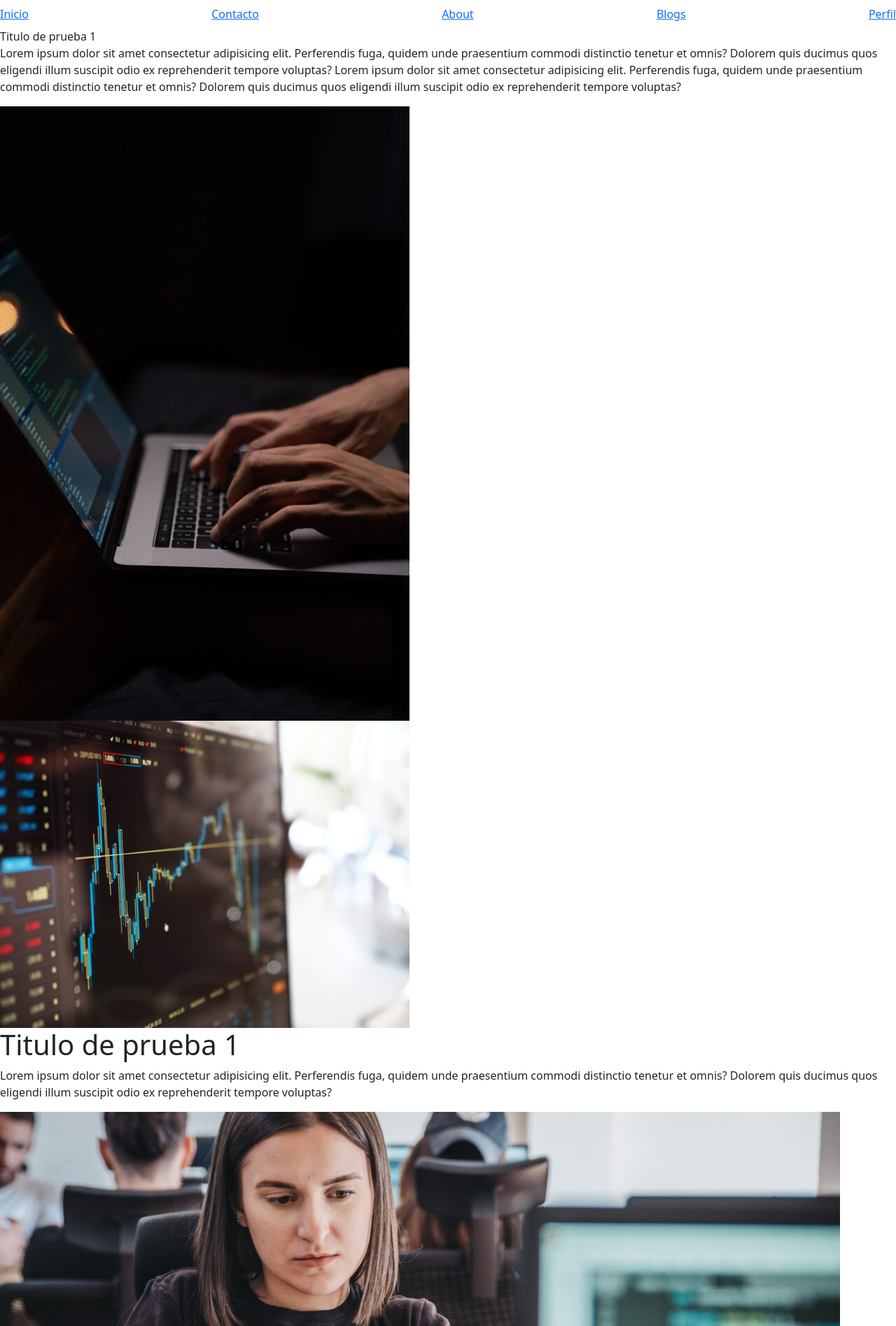
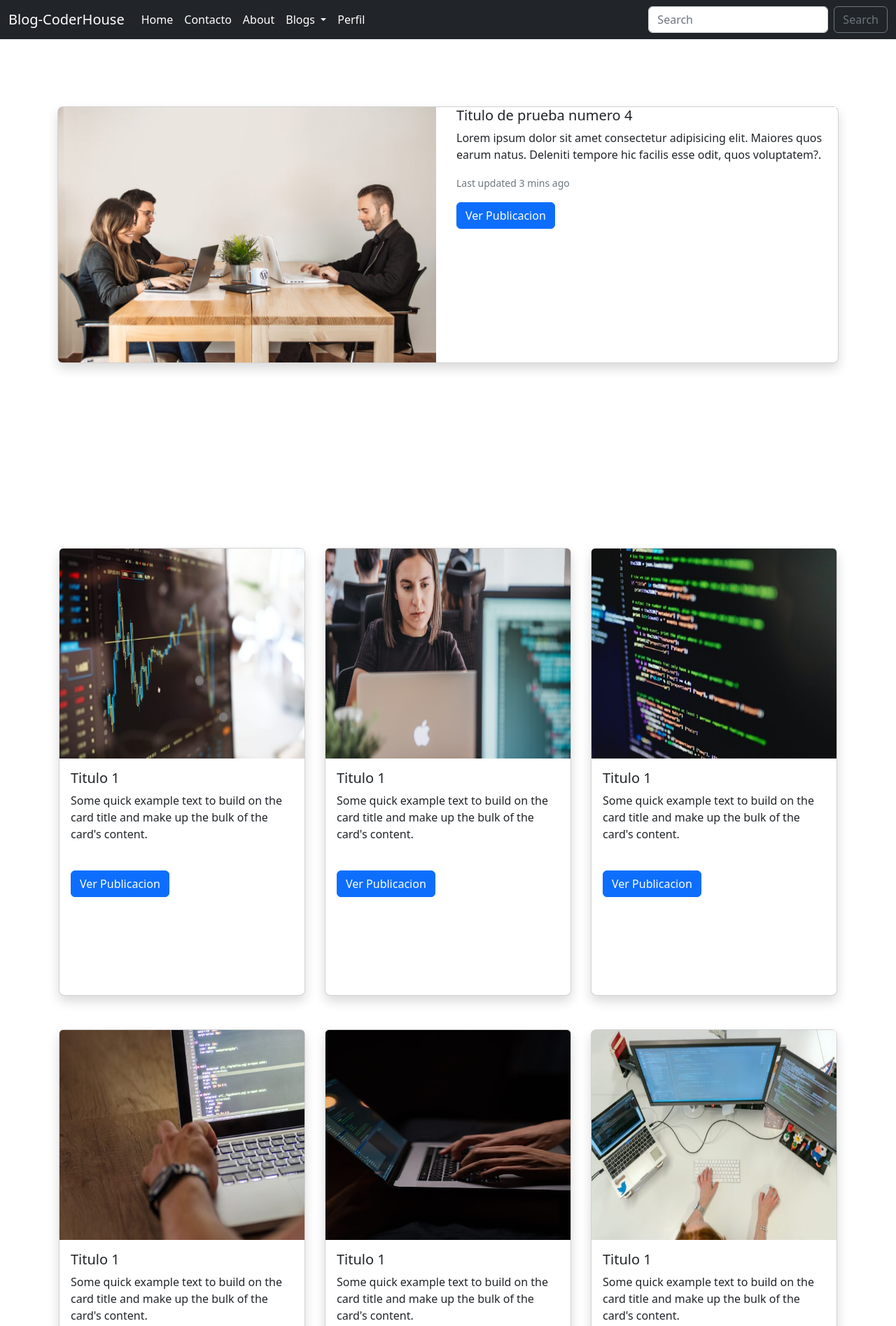
Before and after one commit to lcerrotti/Primera_Entrega_DesarrolloWeb, a plain HTML site: page pages/blog.html in a window 1280 px wide. Shown: the top 1895 px of the page at 70% size. Drawn offline with nearby package versions, Linux system fonts and the light colour scheme.

Commit message:
Se modifica blogs, se agrega animaciones, las navbar se modifican

```diff
--- a/css/styles.css
+++ b/css/styles.css
@@ -2,6 +2,10 @@
 
 
 /* posicionamiento */
+
+.margins{
+    margin: 3%;
+}
 
 
 /* FOOTER */
@@ -19,3 +23,17 @@ footer {
 .footer-space {
     margin-top: 10%;
 }
+
+/* animaciones */
+
+.zoom {
+    background-color: rgb(255, 255, 255);
+    transition: transform .2s;
+    width: 1px;
+    height: 1px;
+    margin: 0 auto;
+}
+
+.zoom:hover {
+    transform: scale(1.01);
+}
--- a/pages/blog.html
+++ b/pages/blog.html
@@ -12,98 +12,203 @@
 </head>
 <body>
 
+    <!-- ========== nav ========== -->
 
-    <nav class="navbar">
-
-        <a class="nav-item" href="../index.html">Inicio</a>
-        <a class="nav-item" href="contacto.html">Contacto</a>
-        <a class="nav-item" href="about.html">About</a>
-        <a class="nav-item" href="blog.html">Blogs</a>
-        <a class="nav-item" href="perfil.html">Perfil</a>
-
+    <nav class="navbar navbar-expand-lg bg-dark">
+        <div class="container-fluid">
+          <a class="navbar-brand text-white disabled" href="#">Blog-CoderHouse</a>
+          <button class="navbar-toggler" type="button" data-bs-toggle="collapse" data-bs-target="#navbarScroll" aria-controls="navbarScroll" aria-expanded="false" aria-label="Toggle navigation">
+            <span class="navbar-toggler-icon"></span>
+          </button>
+          <div class="collapse navbar-collapse" id="navbarScroll">
+            <ul class="navbar-nav me-auto my-2 my-lg-0 navbar-nav-scroll" style="--bs-scroll-height: 100px;">
+              <li class="nav-item">
+                <a class="nav-link active text-white" aria-current="page" href="../index.html">Home</a>
+              </li>
+              <li class="nav-item">
+                <a class="nav-link active text-white" href="../pages/contacto.html">Contacto</a>
+              </li>
+              <li class="nav-item">
+                <a class="nav-link active text-white" href="../pages/about.html">About</a>
+              </li>
+              <li class="nav-item dropdown">
+                <a class="nav-link dropdown-toggle text-white" href="#" role="button" data-bs-toggle="dropdown" aria-expanded="false">
+                  Blogs
+                </a>
+                <ul class="dropdown-menu">
+                  <li><a class="dropdown-item" href="../pages/blog.html">Index Blogs</a></li>
+                  <li><hr class="dropdown-divider"></li>
+                  <li><a class="dropdown-item" href="#">Crear un Post</a></li>
+                </ul>
+              </li>
+              <li class="nav-item">
+                <a class="nav-link active text-white" href="../pages/perfil.html">Perfil</a>
+              </li>
+            </ul>
+            <form class="d-flex" role="search">
+              <input class="form-control me-2" type="search" placeholder="Search" aria-label="Search">
+              <button class="btn btn-outline-secondary" type="submit">Search</button>
+            </form>
+          </div>
+        </div>
     </nav>
 
-
-    <section class="section-blogs">
-
-                <article class="blog-view-header">
-                    <div class="title-blog-view-header">Titulo de prueba 1</div>
-                    <div class="description-blog-view-header">
-                        <p>Lorem ipsum dolor sit amet consectetur adipisicing elit. Perferendis fuga, quidem unde praesentium commodi distinctio tenetur et omnis? Dolorem quis ducimus quos eligendi illum suscipit odio ex reprehenderit tempore voluptas? Lorem ipsum dolor sit amet consectetur adipisicing elit. Perferendis fuga, quidem unde praesentium commodi distinctio tenetur et omnis? Dolorem quis ducimus quos eligendi illum suscipit odio ex reprehenderit tempore voluptas?</p>
-                    </div>
-                    <div>
-                    <img class="image-blog-view-header" src="../Images/imagen1.jpg" alt="Blog1"/>
-                    </div>
-
-                </article>
+    <!-- ========== nav ========== -->
 
 
 
-                <article class="blog-view">
+    <!-- ========== Blogs (principal) ========== -->
 
+    <section class="py-5">
+        <div class="container py-5">
+            <div class="card mb-3 shadow rounded-3">
+                <div class="row">
+                    <div class="col">
+                        <img src="../Images/imagen4.jpg" class="img-fluid rounded-start" alt="..." width="540" height="300">
+                    </div>
+                    <div class="col mt-xxl-5 zoom">
+                        <h5 class="card-title">Titulo de prueba numero 4</h5>
+                        <p class="card-text">Lorem ipsum dolor sit amet consectetur adipisicing elit. Maiores quos earum natus. Deleniti tempore hic facilis esse odit, quos voluptatem?.</p>
+                        <p class="card-text"><small class="text-muted">Last updated 3 mins ago</small></p>
+                        <a href="#" class="btn btn-primary">Ver Publicacion</a>
+                    </div>
+                </div>
+            </div>
+        </div>
+    </section>
 
-                        <img class="image-blog-view" src="../Images/imagen5.jpg" alt="Blog1"/>
-                        <h1 class="title-blog-view">Titulo de prueba 1</h1>
-                        <p class="description-blog-view">Lorem ipsum dolor sit amet consectetur adipisicing elit. Perferendis fuga, quidem unde praesentium commodi distinctio tenetur et omnis? Dolorem quis ducimus quos eligendi illum suscipit odio ex reprehenderit tempore voluptas?</p>
+    <!-- ========== Blogs (principal) ========== -->
 
-                </article>
+    <!-- ========== Blogs ========== -->
 
+    <section>
+        <div class="py-5">
+            <div class="container py-5">
+                <div class="row mt-lg-2">
+                    <div class="col mt-5">
+                        <div class="card shadow rounded-3 zoom" style="width: 22rem; height: 40rem;">
+                            <img src="../Images/imagen5.jpg" class="card-img-top" alt="..." width="500" height="300">
+                            <div class="card-body">
+                            <h5 class="card-title">Titulo 1</h5>
+                            <p class="card-text">Some quick example text to build on the card title and make up the bulk of the card's content.</p><br>
+                            <a href="#" class="btn btn-primary">Ver Publicacion</a>
+                            </div>
+                        </div>
+                    </div>
 
+                    <div class="col mt-5">
+                        <div class="card shadow rounded-3 zoom" style="width: 22rem; height: 40rem;">
+                            <img src="../Images/imagen6.jpg" class="card-img-top" alt="..." width="500" height="300">
+                            <div class="card-body">
+                            <h5 class="card-title">Titulo 1</h5>
+                            <p class="card-text">Some quick example text to build on the card title and make up the bulk of the card's content.</p><br>
+                            <a href="#" class="btn btn-primary">Ver Publicacion</a>
+                            </div>
+                        </div>
+                    </div>
 
-                <article class="blog-view">
+                    <div class="col mt-5">
+                        <div class="card shadow rounded-3 zoom" style="width: 22rem; height: 40rem;">
+                            <img src="../Images/imagen7.jpg" class="card-img-top" alt="..." width="500" height="300">
+                            <div class="card-body">
+                            <h5 class="card-title">Titulo 1</h5>
+                            <p class="card-text">Some quick example text to build on the card title and make up the bulk of the card's content.</p><br>
+                            <a href="#" class="btn btn-primary">Ver Publicacion</a>
+                            </div>
+                        </div>
+                    </div>
 
+                    <div class="col mt-5">
+                        <div class="card shadow rounded-3 zoom" style="width: 22rem; height: 40rem;">
+                            <img src="../Images/imagen8.jpg" class="card-img-top" alt="..." width="500" height="300">
+                            <div class="card-body">
+                            <h5 class="card-title">Titulo 1</h5>
+                            <p class="card-text">Some quick example text to build on the card title and make up the bulk of the card's content.</p><br>
+                            <a href="#" class="btn btn-primary">Ver Publicacion</a>
+                            </div>
+                        </div>
+                    </div>
 
-                        <img class="image-blog-view" src="../Images/imagen6.jpg" alt="Blog1"/>
-                        <h1 class="title-blog-view">Titulo de prueba 2</h1>
-                        <p class="description-blog-view">Lorem ipsum dolor sit amet consectetur adipisicing elit. Perferendis fuga, quidem unde praesentium commodi distinctio tenetur et omnis? Dolorem quis ducimus quos eligendi illum suscipit odio ex reprehenderit tempore voluptas?</p>
+                    <div class="col mt-5">
+                        <div class="card shadow rounded-3 zoom" style="width: 22rem; height: 40rem;">
+                            <img src="../Images/imagen1.jpg" class="card-img-top" alt="..." width="500" height="300">
+                            <div class="card-body">
+                            <h5 class="card-title">Titulo 1</h5>
+                            <p class="card-text">Some quick example text to build on the card title and make up the bulk of the card's content.</p><br>
+                            <a href="#" class="btn btn-primary">Ver Publicacion</a>
+                            </div>
+                        </div>
+                    </div>
 
-                </article>
+                    <div class="col mt-5">
+                        <div class="card shadow rounded-3 zoom" style="width: 22rem; height: 40rem;">
+                            <img src="../Images/imagen2.jpg" class="card-img-top" alt="..." width="500" height="300">
+                            <div class="card-body">
+                            <h5 class="card-title">Titulo 1</h5>
+                            <p class="card-text">Some quick example text to build on the card title and make up the bulk of the card's content.</p><br>
+                            <a href="#" class="btn btn-primary">Ver Publicacion</a>
+                            </div>
+                        </div>
+                    </div>
+                </div>
+            </div>
+        </div>
+    </section>
 
 
 
 
-                <article class="blog-view">
 
 
-                        <img class="image-blog-view" src="../Images/imagen7.jpg" alt="Blog1"/>
-                        <h1 class="title-blog-view" >Titulo de prueba 3</h1>
-                        <p class="description-blog-view">Lorem ipsum dolor sit amet consectetur adipisicing elit. Perferendis fuga, quidem unde praesentium commodi distinctio tenetur et omnis? Dolorem quis ducimus quos eligendi illum suscipit odio ex reprehenderit tempore voluptas?</p>
 
-                </article>
-
-                <article class="blog-view">
+    <!-- ========== Blogs ========== -->
 
 
-                    <img class="image-blog-view" src="../Images/imagen8.jpg" alt="Blog1"/>
-                    <h1 class="title-blog-view" >Titulo de prueba 3</h1>
-                    <p class="description-blog-view">Lorem ipsum dolor sit amet consectetur adipisicing elit. Perferendis fuga, quidem unde praesentium commodi distinctio tenetur et omnis? Dolorem quis ducimus quos eligendi illum suscipit odio ex reprehenderit tempore voluptas?</p>
-
-            </article>
-
-            <article class="blog-view">
 
 
-                <img class="image-blog-view" src="../Images/imagen1.jpg" alt="Blog1"/>
-                <h1 class="title-blog-view" >Titulo de prueba 3</h1>
-                <p class="description-blog-view">Lorem ipsum dolor sit amet consectetur adipisicing elit. Perferendis fuga, quidem unde praesentium commodi distinctio tenetur et omnis? Dolorem quis ducimus quos eligendi illum suscipit odio ex reprehenderit tempore voluptas?</p>
-
-        </article>
-
-        <article class="blog-view">
 
 
-            <img class="image-blog-view" src="../Images/imagen2.jpg" alt="Blog1"/>
-            <h1 class="title-blog-view" >Titulo de prueba 3</h1>
-            <p class="description-blog-view">Lorem ipsum dolor sit amet consectetur adipisicing elit. Perferendis fuga, quidem unde praesentium commodi distinctio tenetur et omnis? Dolorem quis ducimus quos eligendi illum suscipit odio ex reprehenderit tempore voluptas?</p>
-
-        </article>
 
 
-    </section>
 
-    <footer>
-        <h1 class="footer-copy">Copyright Lautaro Cerrotti</h1>
-    </footer>
+
+
+
+
+
+
+
+
+
+
+
+
+
+
+
+
+
+
+
+
+
+
+
+
+
+
+
+    <!-- ========== Footer ========== -->
+
+    <div class="footer-space">
+        <footer>
+            <p class="text-white">Copyright Lautaro Cerrotti</p>
+        </footer>
+    </div>
+
+    <!-- ========== Footer ========== -->
+
+
 
     <!-- JavaScript Bundle with Popper -->
     <script src="https://cdn.jsdelivr.net/npm/bootstrap@5.2.2/dist/js/bootstrap.bundle.min.js" integrity="sha384-OERcA2EqjJCMA+/3y+gxIOqMEjwtxJY7qPCqsdltbNJuaOe923+mo//f6V8Qbsw3" crossorigin="anonymous"></script>
```
Also changed, not shown: index.html (+39 -17 lines).
